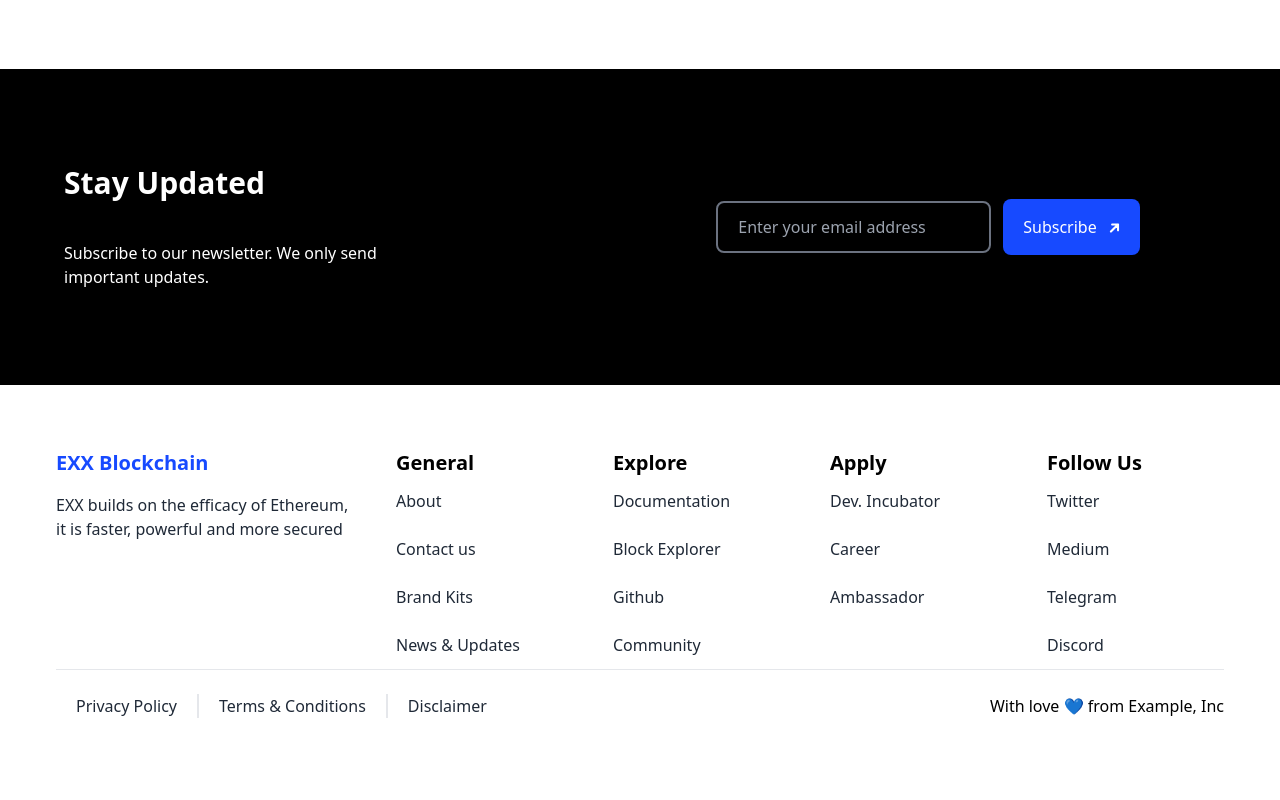
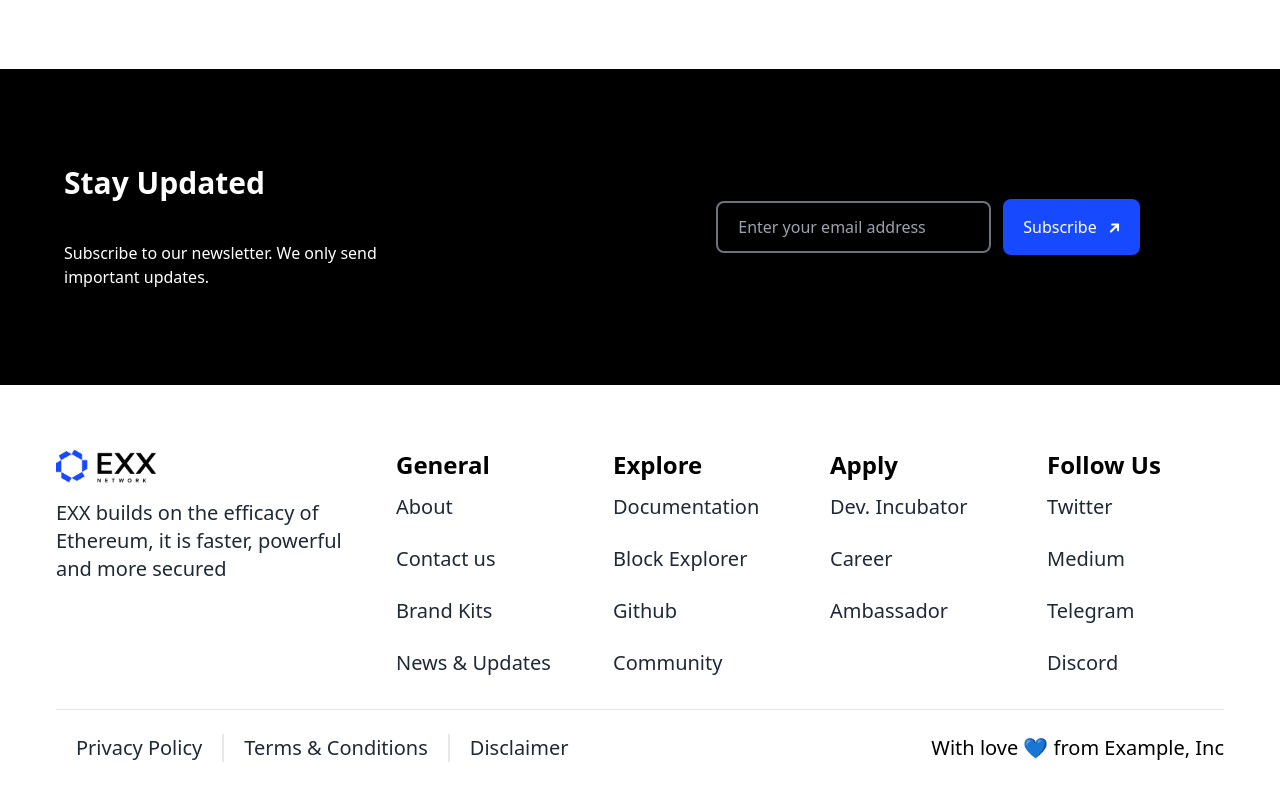
Before and after one commit to B-Fabrice/EXX-Network-coding-challenge, a Next.js app: page / in a window 1280 px wide. Shown: the part 3469-4269 px from the top of the page. Built offline with nearby package versions, Linux system fonts and the light colour scheme.

Commit message:
footer sizing

```diff
--- a/components/cards/footer.js
+++ b/components/cards/footer.js
@@ -1,3 +1,4 @@
+import Image from 'next/image'
 import Link from 'next/link'
 
 export default function Footer() {
@@ -5,21 +6,27 @@
     <footer className='py-16 px-10 md:px-14'>
       <div className='flex md:justify-start justify-between flex-wrap md:flex-nowrap gap-10'>
         <div className='md:max-w-xs md:min-w-[300px] w-full'>
-          <h2 className='text-primary text-xl font-bold'>EXX Blockchain</h2>
-          <p className='text-gray-800 md:max-w-none max-w-xs py-4'>EXX builds on the efficacy of Ethereum, it is faster, powerful and more secured</p>
+          <Image
+            src='/logo.png'
+            width={100}
+            height={100}
+            className=''
+            alt='logo'
+          />
+          <p className='text-gray-800 text-lg md:text-xl md:max-w-none max-w-xs py-4'>EXX builds on the efficacy of Ethereum, it is faster, powerful and more secured</p>
         </div>
         <div className='md:w-full w-1/3'>
-          <h2 className='text-xl font-bold'>General</h2>
+          <h2 className='md:text-2xl text-xl font-bold'>General</h2>
           {[
-            {name: 'About'},
-            {name: 'Contact us'},
-            {name: 'Brand Kits'},
-            {name: 'News & Updates'},
+            { name: 'About' },
+            { name: 'Contact us' },
+            { name: 'Brand Kits' },
+            { name: 'News & Updates' },
           ].map((item, index) => (
             <Link
               key={index}
               href='#'
-              className='block text-gray-800 py-3'
+              className='block text-gray-800 py-3 text-lg md:text-xl'
             >
               {item.name}
             </Link>
@@ -27,17 +34,17 @@
           }
         </div>
         <div className='md:w-full w-1/3'>
-          <h2 className='text-xl font-bold'>Explore</h2>
+          <h2 className='md:text-2xl text-xl font-bold'>Explore</h2>
           {[
-            {name: 'Documentation'},
-            {name: 'Block Explorer'},
-            {name: 'Github'},
-            {name: 'Community'},
+            { name: 'Documentation' },
+            { name: 'Block Explorer' },
+            { name: 'Github' },
+            { name: 'Community' },
           ].map((item, index) => (
             <Link
               key={index}
               href='#'
-              className='block text-gray-800 py-3'
+              className='block text-gray-800 py-3 text-lg md:text-xl'
             >
               {item.name}
             </Link>
@@ -45,16 +52,16 @@
           }
         </div>
         <div className='md:w-full w-1/3'>
-          <h2 className='text-xl font-bold'>Apply</h2>
+          <h2 className='md:text-2xl text-xl font-bold'>Apply</h2>
           {[
-            {name: 'Dev. Incubator'},
-            {name: 'Career'},
-            {name: 'Ambassador'},
+            { name: 'Dev. Incubator' },
+            { name: 'Career' },
+            { name: 'Ambassador' },
           ].map((item, index) => (
             <Link
               key={index}
               href='#'
-              className='block text-gray-800 py-3'
+              className='block text-gray-800 py-3 text-lg md:text-xl'
             >
               {item.name}
             </Link>
@@ -62,17 +69,17 @@
           }
         </div>
         <div className='md:w-full w-1/3'>
-          <h2 className='text-xl font-bold'>Follow Us</h2>
+          <h2 className='md:text-2xl text-xl font-bold'>Follow Us</h2>
           {[
-            {name: 'Twitter'},
-            {name: 'Medium'},
-            {name: 'Telegram'},
-            {name: 'Discord'},
+            { name: 'Twitter' },
+            { name: 'Medium' },
+            { name: 'Telegram' },
+            { name: 'Discord' },
           ].map((item, index) => (
             <Link
               key={index}
               href='#'
-              className='block text-gray-800 py-3'
+              className='block text-gray-800 py-3 text-lg md:text-xl'
             >
               {item.name}
             </Link>
@@ -80,26 +87,26 @@
           }
         </div>
       </div>
-      <div className='flex md:flex-nowrap flex-wrap pt-6 border-t'>
+      <div className='flex md:flex-nowrap mt-5 flex-wrap pt-6 border-t'>
         <Link
           href='#'
-          className='block whitespace-nowrap text-gray-800 px-5'
+          className='block whitespace-nowrap text-gray-800 px-5 text-lg md:text-xl'
         >
           Privacy Policy
         </Link>
         <Link
           href='#'
-          className='block whitespace-nowrap md:my-0 my-4 text-gray-800 px-5 md:border-x-2'
+          className='block whitespace-nowrap md:my-0 my-4 text-gray-800 px-5 md:border-x-2 text-lg md:text-xl'
         >
           Terms & Conditions
         </Link>
         <Link
           href='#'
-          className='block whitespace-nowrap text-gray-800 px-5'
+          className='block whitespace-nowrap text-gray-800 px-5 text-lg md:text-xl'
         >
           Disclaimer
         </Link>
-        <p className='w-full text-center md:mt-0 mt-16 md:text-end'>
+        <p className='w-full text-center md:mt-0 mt-16 md:text-end text-lg md:text-xl'>
           With love 💙 from Example, Inc
         </p>
       </div>
```
